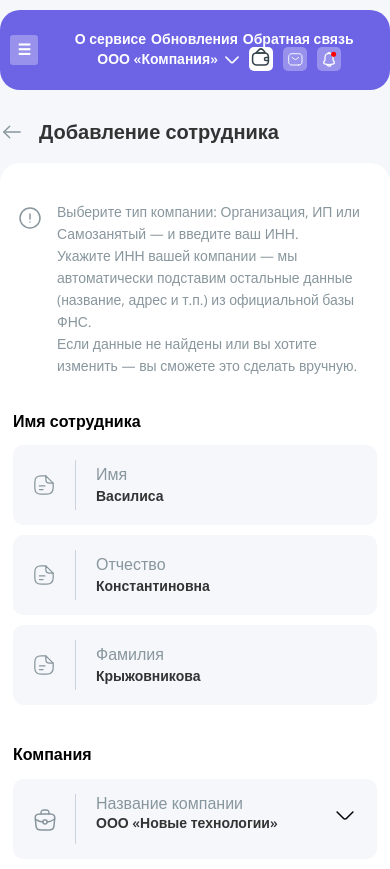
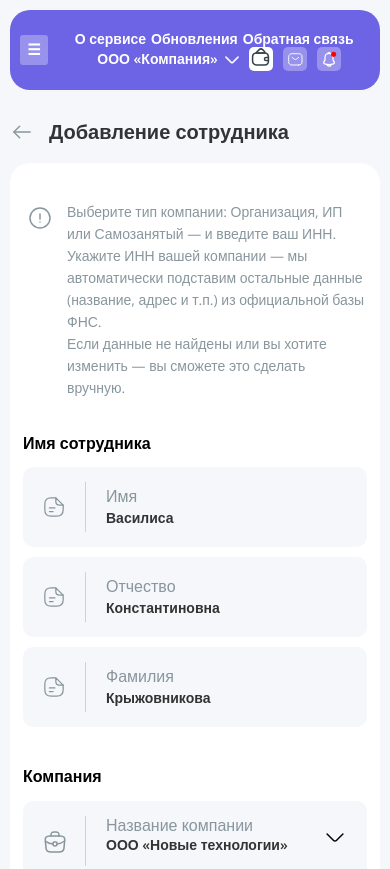
Before and after one commit to fookerok/testPageEnerGO, a plain HTML site: page src/index.html in a window 390 px wide. Shown: the top 869 px of the page. Drawn offline with nearby package versions, Linux system fonts and the light colour scheme.

Commit message:
25.07.2025

```diff
--- a/src/css/adaptive.css
+++ b/src/css/adaptive.css
@@ -209,9 +209,17 @@
 }
 
 @media (max-width: 460px){
+	.header{
+		width: auto;
+	}
+
 	.company{
 		white-space: nowrap;
 		font-size: 0.875rem;
+	}
+
+	.menu{
+        padding: 0;
 	}
 
 	.menu__link{
--- a/src/css/style.css
+++ b/src/css/style.css
@@ -58,6 +58,7 @@ button {
 
 .overlay {
     position: relative;
+    padding: 0 10px;
 }
 
 .overlay::before {
```
